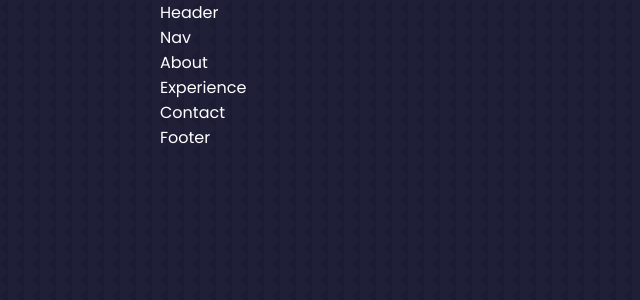
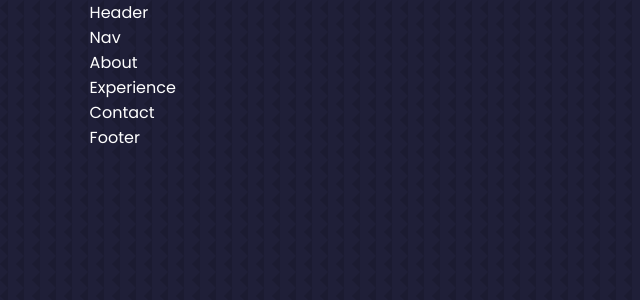
Before and after one commit to owenchang1992/web-deployment, a Next.js app: page / in a window 1280 px wide. Shown: the top 300 px of the page, without its empty margins (0-640 px from the left). Built offline with nearby package versions, Linux system fonts and the light colour scheme.

Commit message:
feature: use em as unit

```diff
--- a/src/layouts/theme.ts
+++ b/src/layouts/theme.ts
@@ -3,11 +3,11 @@ import { ThemeInterface } from './types';
 const theme: ThemeInterface = {
   breakpoints: {
     value: {
-      xs: '0px',
-      sm: '600px',
-      md: '960px',
-      lg: '1280px',
-      xl: '1920px',
+      xs: '0em',
+      sm: '43em',
+      md: '62em',
+      lg: '82em',
+      xl: '120em',
     },
     up(key: keyof typeof theme.breakpoints.value) {
       return (style: string) =>
```
